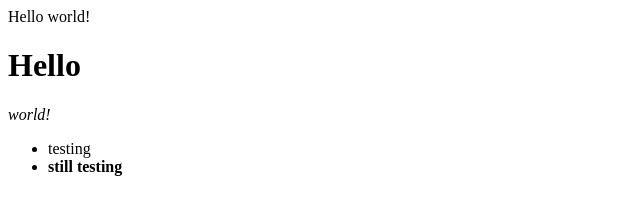
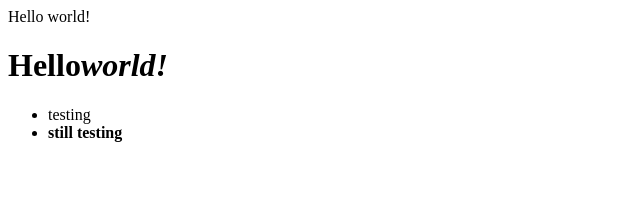
Before and after one commit to kdl2018/MyFirstWebpage, a plain HTML site: page index.html in a window 1280 px wide. Shown: the whole page, without its empty margins (0-640 px from the left). Drawn offline with Linux system fonts and the light colour scheme.

Commit message:
Update index.html

```diff
--- a/index.html
+++ b/index.html
@@ -1,5 +1,5 @@
 Hello world!
-<p><h1>Hello</h1> <em>world!</em></p>
+<p><h1>Hello<em>world!</em></h1> </p>
 <ul>
   <li>testing</li>
   <li><b>still testing</b></li>
```
